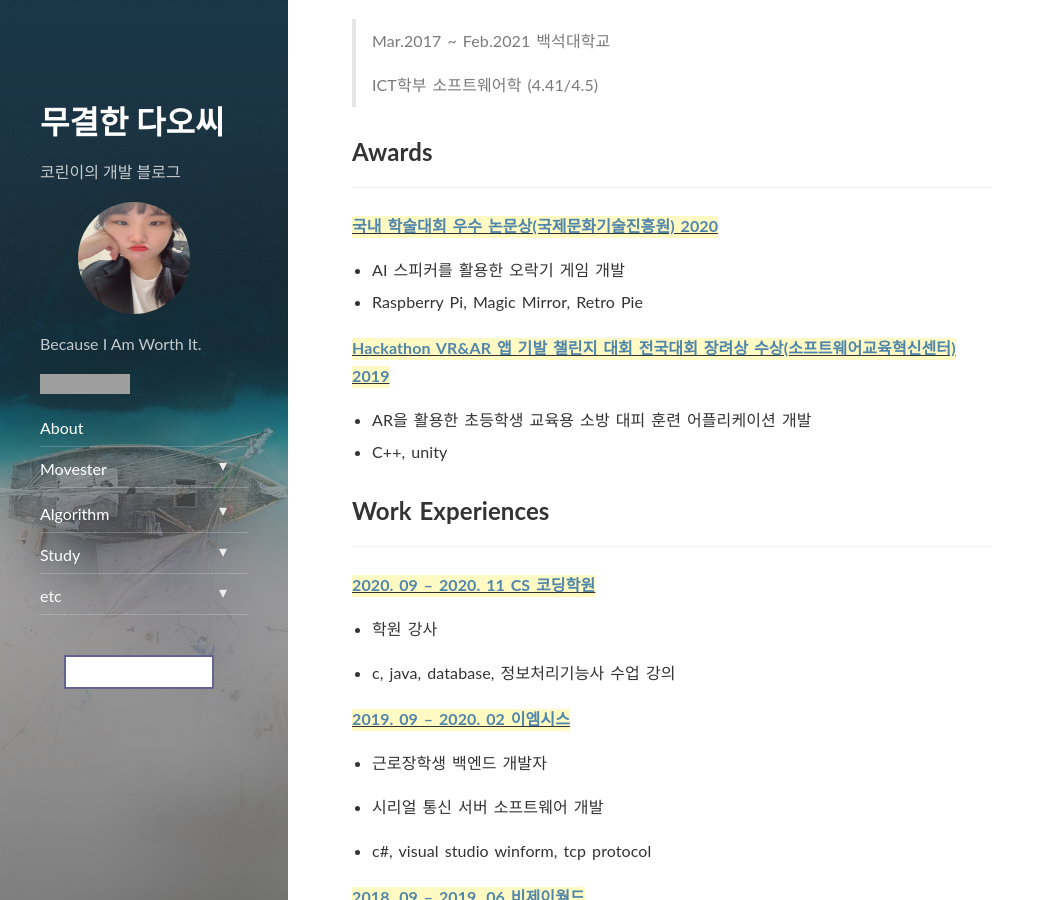
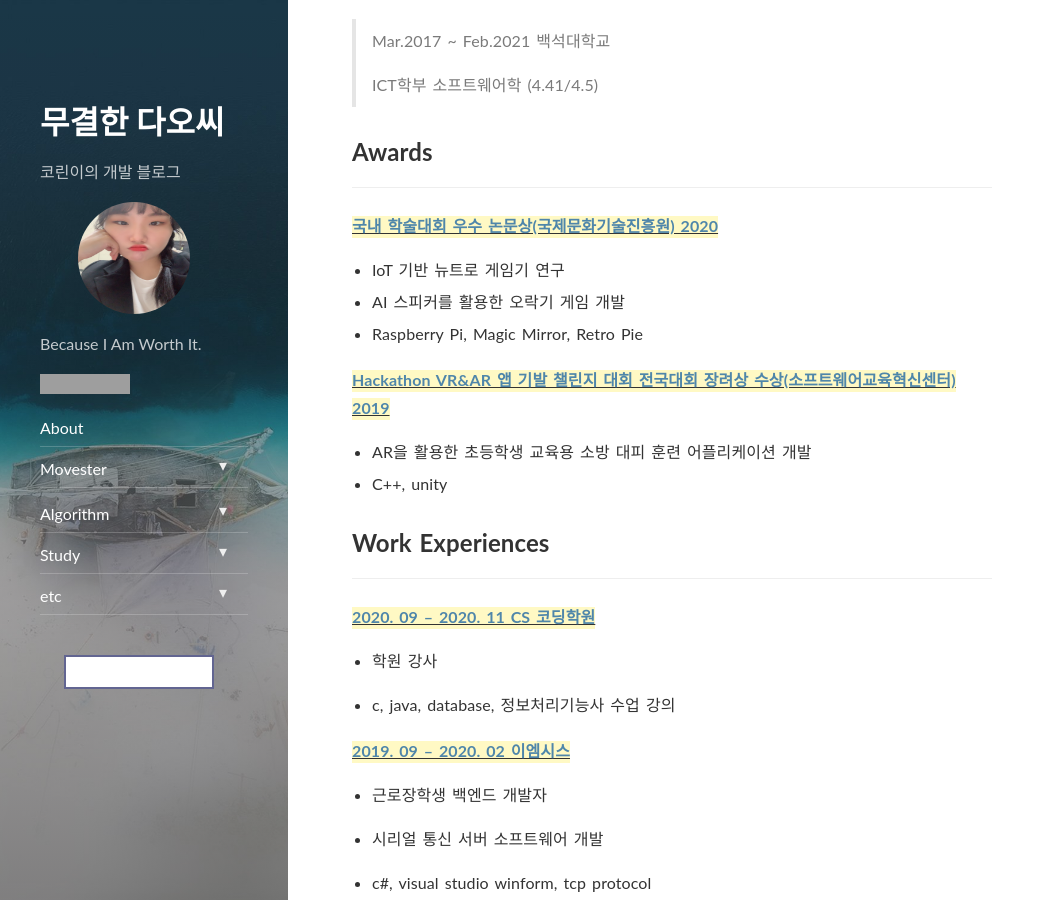
Before and after one commit to jnhro1/jnhro1.github.io, a Jekyll site: the page built from about.md, in a window 1280 px wide and 900 px high, scrolled down 802 px. Shown: the whole window, without its empty margins (0-1055 px from the left). Built offline with Jekyll 4.4.1, drawn with Linux system fonts in a browser that asks for light colours; nearby versions of some CDN libraries; grey boxes are pictures that could not be loaded.

Commit message:
포트폴리오 수정

```diff
--- a/about.md
+++ b/about.md
@@ -46,6 +46,7 @@ font-weight:bold">
 
 <u><strong><a href="">국내 학술대회 우수 논문상(국제문화기술진흥원) 2020</a></strong></u>
 
+- IoT 기반 뉴트로 게임기 연구
 - AI 스피커를 활용한 오락기 게임 개발
 - Raspberry Pi, Magic Mirror, Retro Pie
 
```
